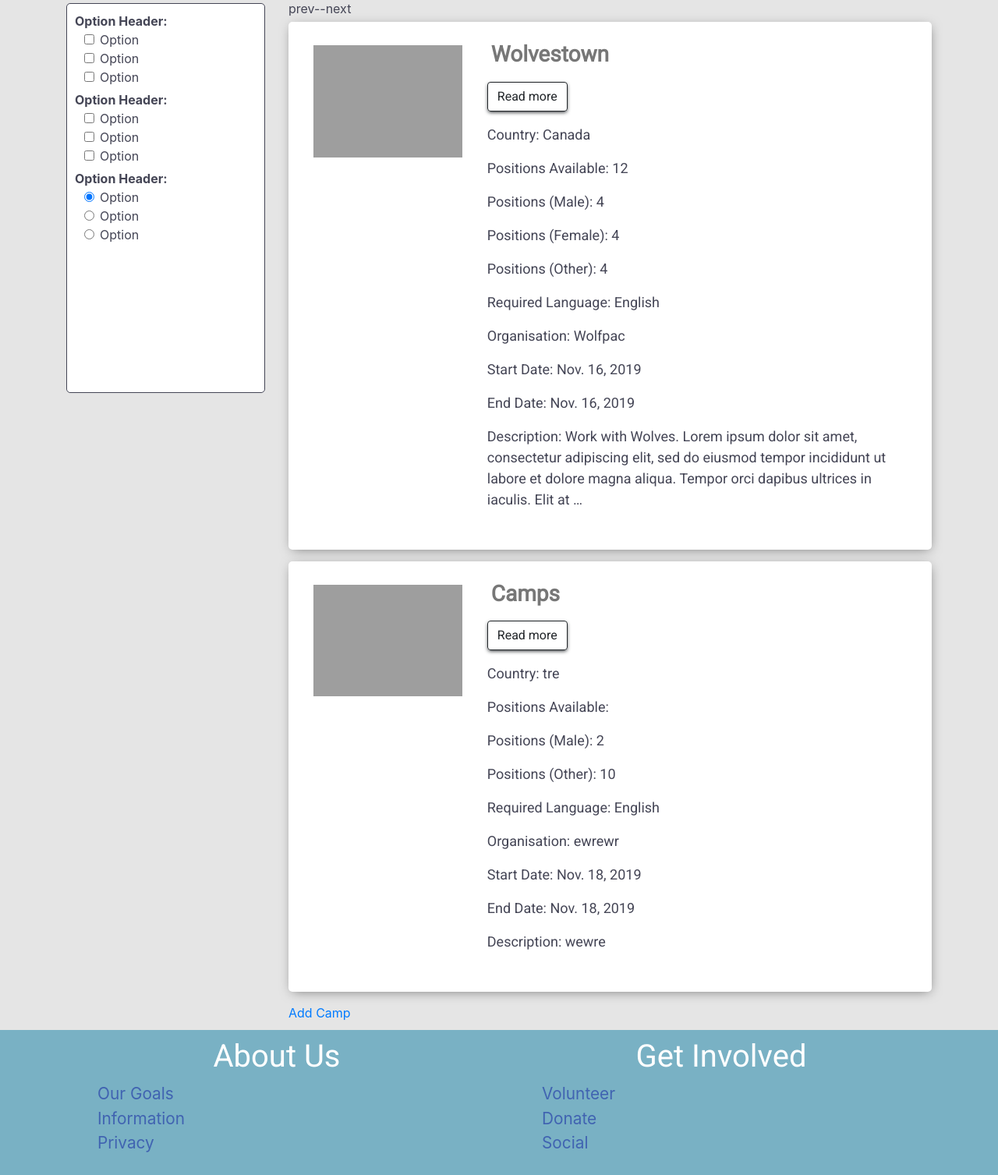
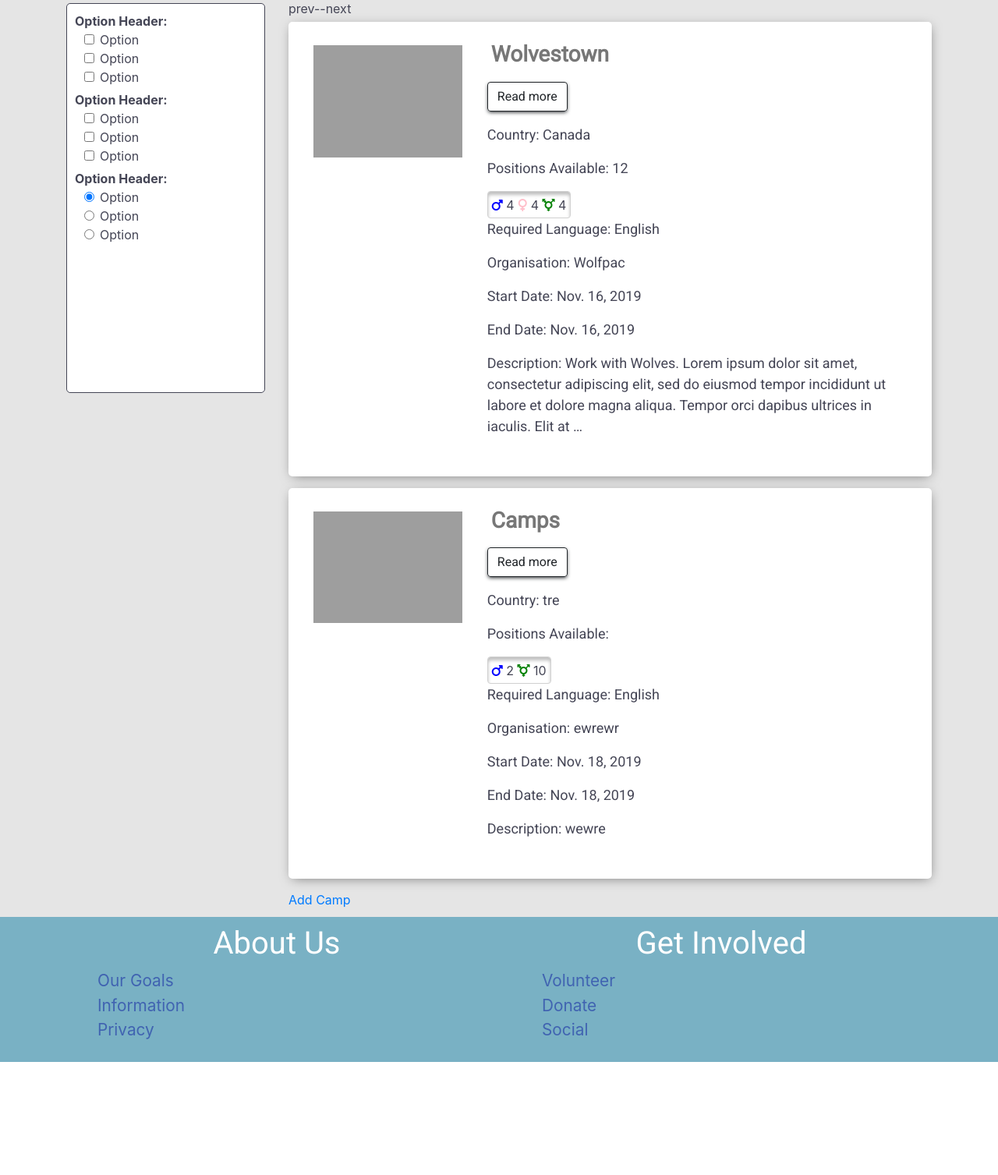
Before and after one commit to Pattern-Projects/volunteer-fsf-project, a Django app: page / in a window 1280 px wide. Shown: the part 196-1703 px from the top of the page at 78% size. After the commit the page ends 1558 px from the top, so only its background shows below. Run offline with Django 3.2, Linux system fonts and the light colour scheme; data comes from the database, SQL or seed files in the repository; both versions use the stored data as it was after the commit; some libraries are stand-ins or nearby versions; some web fonts are replaced; grey boxes are pictures that could not be loaded.

Commit message:
Add gender box and icons

```diff
--- a/camps/templates/camp.html
+++ b/camps/templates/camp.html
@@ -2,7 +2,7 @@
 {% block content %}
 <div class="item-box">
     <div class="row">
-        <div class="col-sm-6">
+        <div class="col-sm-4">
             <h1>{{ camp.title }}</h1>
             <hr>
             <div class="row">
@@ -59,7 +59,7 @@
                 </div>
             </div>
         </div>
-        <div class="col-sm-6">
+        <div class="col-sm-8">
             <div class="row">
                 <div class="col-xs-9">
                     <!--<img src="/media/{{ camp.image }}"/>-->
--- a/camps/templates/camps.html
+++ b/camps/templates/camps.html
@@ -167,13 +167,17 @@ Camps
                                     {% if camp.positions_male or camp.positions_female or camp.positions_other %}
                                         <div class="gender-container">
                                             {% if camp.positions_male %}
-                                                <p><span class="boldtext">Positions (Male):</span> {{ camp.positions_male }} </p>
+                                                <i class="fas fa-mars"></i>
+                                                {{ camp.positions_male }}
                                             {% endif %}
                                             {% if camp.positions_female %}
-                                                <p><span class="boldtext">Positions (Female):</span> {{ camp.positions_female }} </p>
+                                                <i class="fas fa-venus"></i>
+                                                {{ camp.positions_female }}
                                             {% endif %}
                                             {% if camp.positions_other %}
-                                                <p><span class="boldtext">Positions (Other):</span> {{ camp.positions_other }} </p>
+                                                <i class="fas fa-transgender-alt"></i>
+
+                                                {{ camp.positions_other }}
                                             {% endif %}
                                         </div>
                                     {% endif %}
--- a/static/css/content.css
+++ b/static/css/content.css
@@ -16,6 +16,32 @@
 .item-box .details-container {
     padding: 15px;
     padding-top: 5px;
+}
+
+.item-box .gender-container {
+    display: inline-block;
+    height: 35px;
+    line-height: 35px;
+    padding-left: 5px;
+    padding-right: 5px;
+
+    border: 1px solid #D0D0D0;
+    box-sizing: border-box;
+    box-shadow: inset 0px 4px 4px rgba(0, 0, 0, 0.25);
+    border-radius: 4px;
+
+}
+
+.fa-mars {
+    color: blue;
+}
+
+.fa-venus {
+    color: pink;
+}
+
+.fa-transgender-alt {
+    color: green;
 }
 
 .item-box .btn {
```
Also changed, not shown: db.sqlite3.
